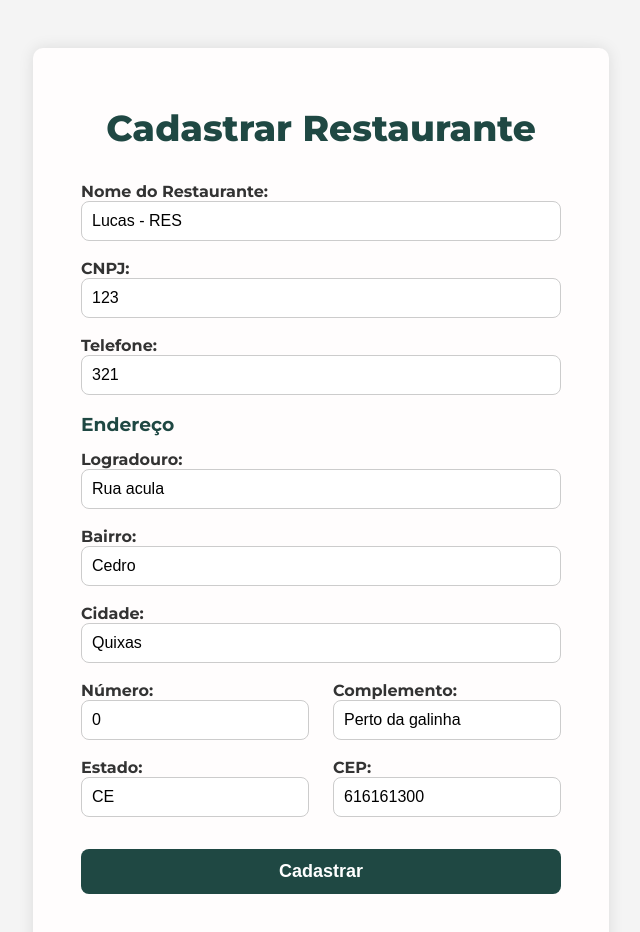
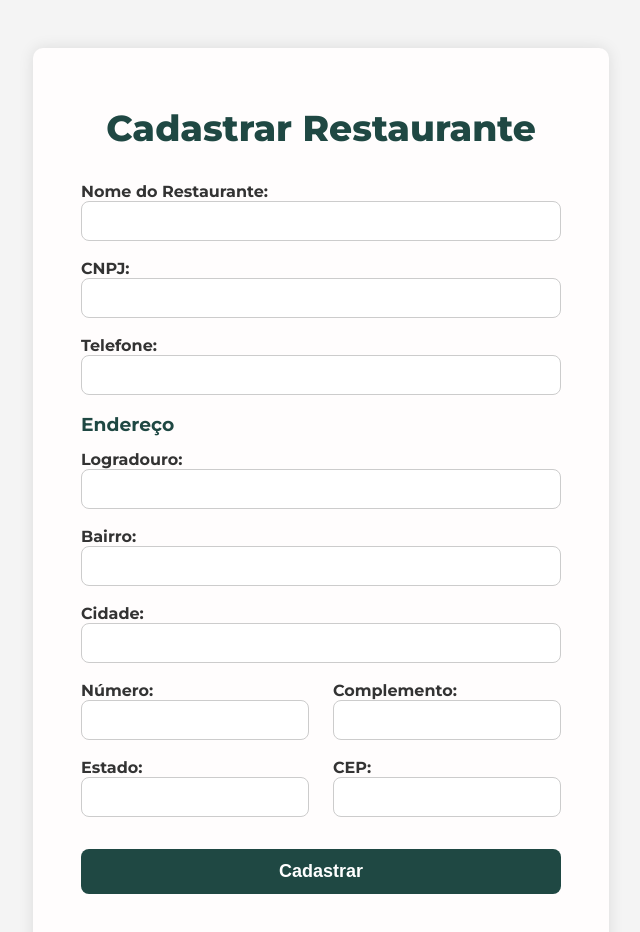
Before and after one commit to christianestevam/easy-desk-app, a React (Create React App) app: page /register-restaurant in a window 1280 px wide. Shown: the top 932 px of the page, without its empty margins (319-959 px from the left). Built offline with nearby package versions, Linux system fonts and the light colour scheme; sample sign-in values are in the browser's storage.

Commit message:
Form data fix

```diff
--- a/src/pages/RegisterRestaurantForm/RegisterRestaurantForm.js
+++ b/src/pages/RegisterRestaurantForm/RegisterRestaurantForm.js
@@ -10,17 +10,17 @@ function RegisterRestaurantForm() {
   const [errorMessage, setErrorMessage] = useState("");
 
   const [restaurantData, setRestaurantData] = useState({
-    nome: "Lucas - RES",
-    cnpj: "123",
-    telefone: "321",
+    nome: "",
+    cnpj: "",
+    telefone: "",
     endereco: {
-      logradouro: "Rua acula",
-      numero: "0",
-      complemento: "Perto da galinha",
-      bairro: "Cedro",
-      cidade: "Quixas",
-      estado: "CE",
-      cep: "616161300"
+      logradouro: "",
+      numero: "",
+      complemento: "",
+      bairro: "",
+      cidade: "",
+      estado: "",
+      cep: ""
     },
   });
 
```
